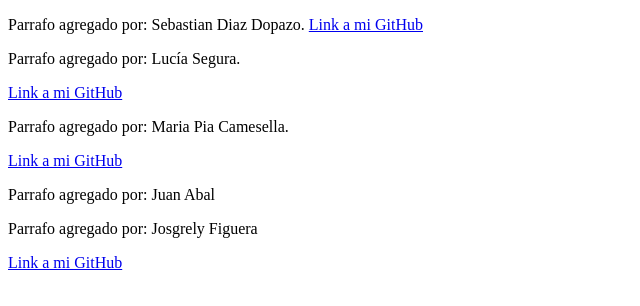
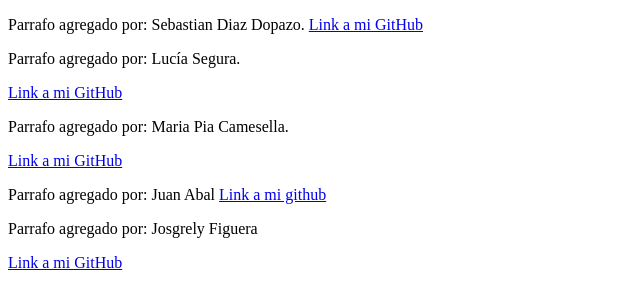
Before and after one commit to sebadio/JAP-grupal, a plain HTML site: page index.html in a window 1280 px wide. Shown: the whole page, without its empty margins (0-640 px from the left). Drawn offline with Linux system fonts and the light colour scheme.

Commit message:
Agregado el link de juanmabal

```diff
--- a/index.html
+++ b/index.html
@@ -15,8 +15,11 @@
     <a href="https://github.com/lusegura">Link a mi GitHub</a>
     <p>Parrafo agregado por: Maria Pia Camesella.</p>
     <a href="https://github.com/piacamesella">Link a mi GitHub</a>
-    <p>Parrafo agregado por: Juan Abal</p>
-    <p>Parrafo agregado por: Josgrely Figuera </p>
+    <p>
+      Parrafo agregado por: Juan Abal
+      <a href="https://github.com/juanmabal">Link a mi github</a>
+    </p>
+    <p>Parrafo agregado por: Josgrely Figuera</p>
     <a href="https://github.com/josgrelyfiguera">Link a mi GitHub</a>
   </body>
 </html>
```
